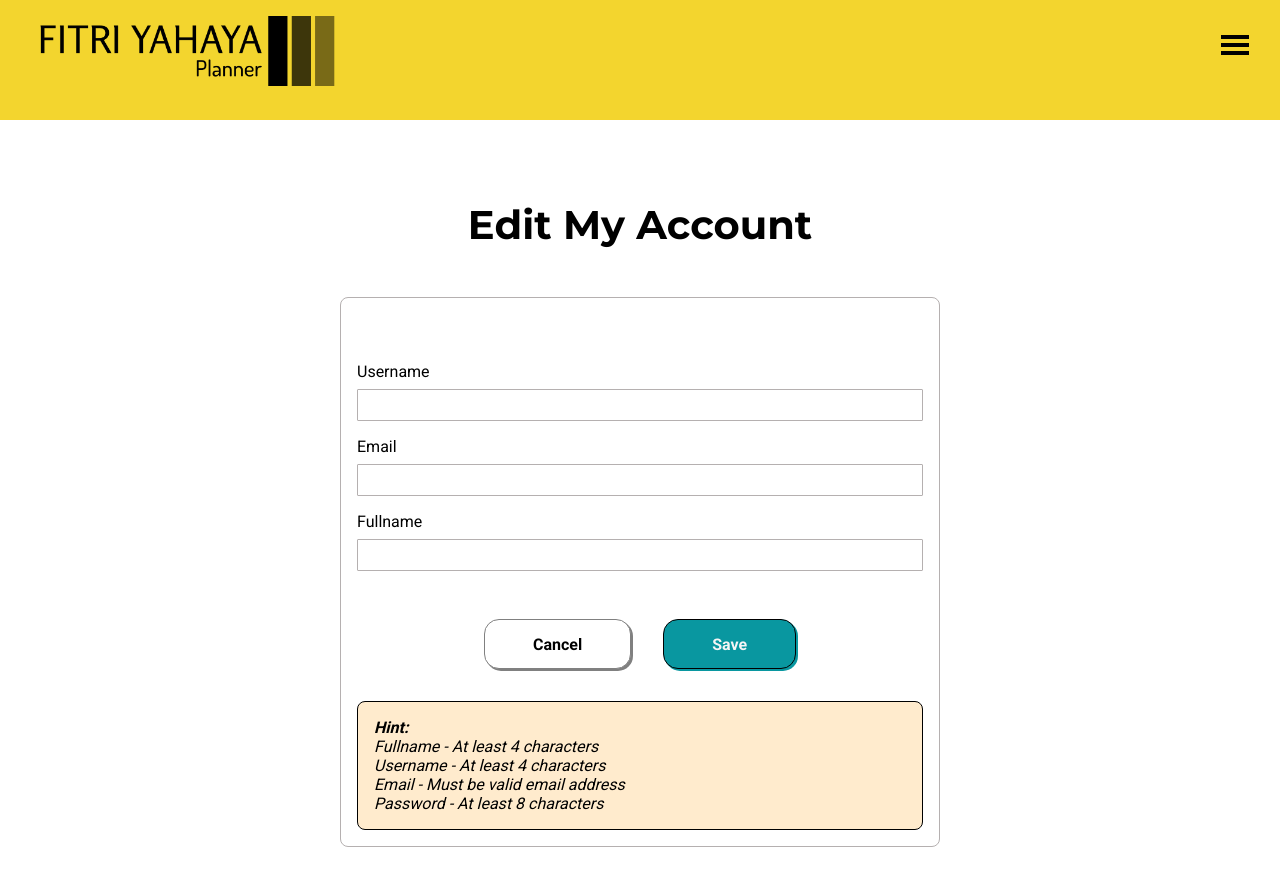
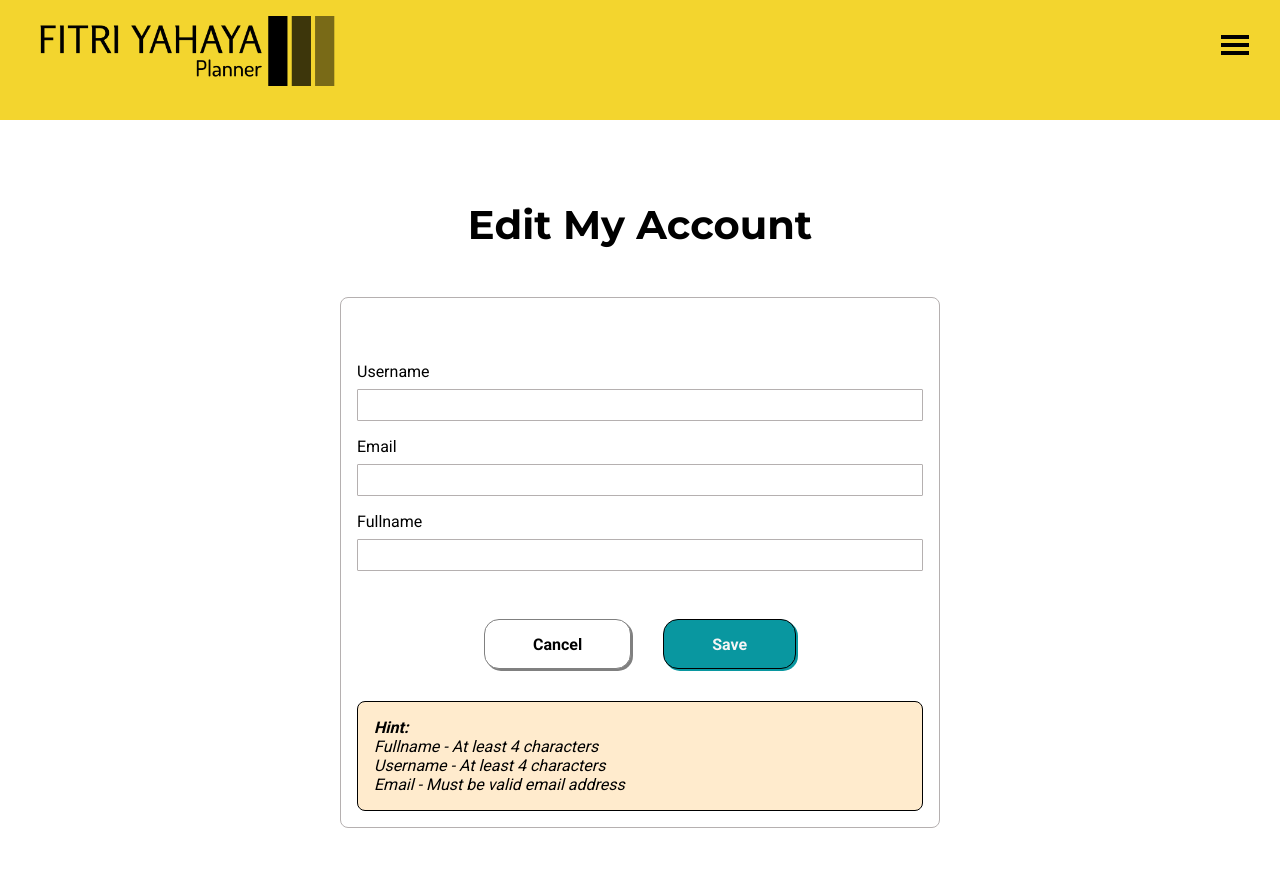
Before and after one commit to sknhshrmn/sec-2023-final-project, a React (Vite) app in the folder final-project-frontend/: page /my-account/edit in a window 1280 px wide. Shown: the top 886 px of the page. Built offline with nearby package versions, Linux system fonts and the light colour scheme; what react-alert-template-basic would draw is missing.

Commit message:
Remove the hint about password

```diff
--- a/final-project-frontend/src/pages/EditMyAccount.jsx
+++ b/final-project-frontend/src/pages/EditMyAccount.jsx
@@ -128,7 +128,7 @@ const EditMyAccount = (req, res) => {
                   <p>Fullname - At least 4 characters</p>
                   <p>Username - At least 4 characters</p>
                   <p>Email - Must be valid email address</p>
-                  <p>Password - At least 8 characters</p>
+                  {/* <p>Password - At least 8 characters</p> */}
                 </div>
               </form>
             </div>
```
